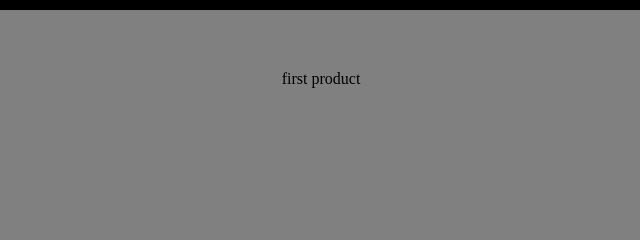
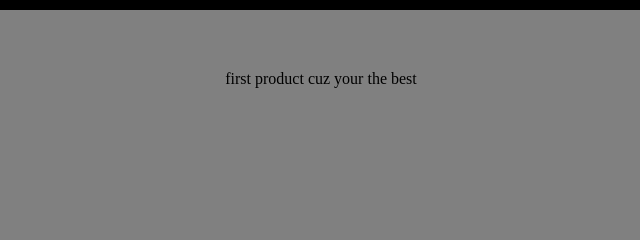
Before and after one commit to JoshLDeFord/Tributepage, a plain HTML site: page Product page/index.html in a window 1280 px wide. Shown: the part 415-655 px from the top of the page, 323-963 px from the left. Drawn offline with Linux system fonts and the light colour scheme.

Commit message:
commit 123

```diff
--- a/Product page/index.html
+++ b/Product page/index.html
@@ -138,7 +138,7 @@
     <div class="grid-container">
         <div>1</div>
         <div>
-          first product
+          first product cuz your the best
         </div>
         <div>3</div>
     </div>
```
Also changed, not shown: 1 other file.
